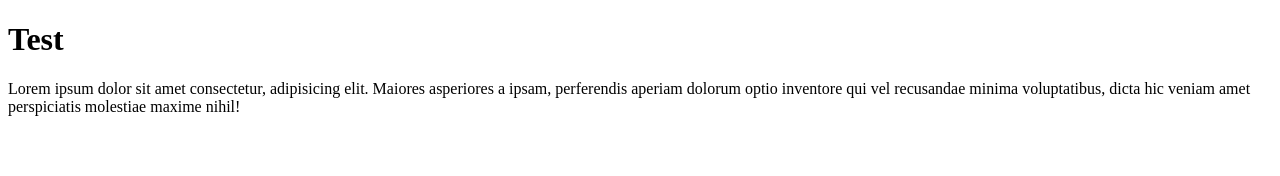
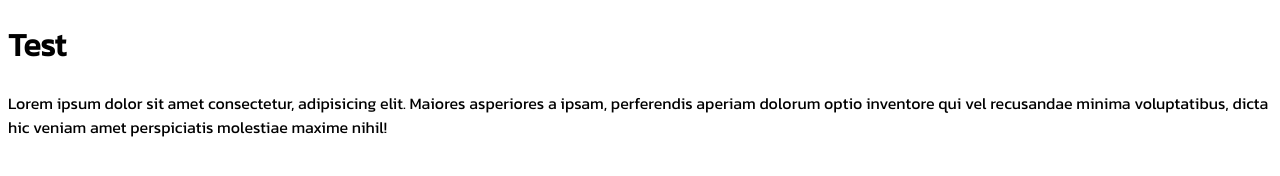
Before and after one commit to Kittiwut006/test, a plain HTML site: page index.html in a window 1280 px wide. Drawn offline with Linux system fonts and the light colour scheme.

Commit message:
update font

```diff
--- a/index.html
+++ b/index.html
@@ -5,6 +5,7 @@
     <meta http-equiv="X-UA-Compatible" content="IE=edge">
     <meta name="viewport" content="width=device-width, initial-scale=1.0">
     <title>Document</title>
+    <link rel="stylesheet" href="style.css">
 </head>
 <body>
     <h1>Test</h1>
--- /dev/null
+++ b/style.css
@@ -0,0 +1,5 @@
+@import url('https://fonts.googleapis.com/css2?family=Kanit&display=swap');
+
+body{
+    font-family: 'Kanit', sans-serif;
+}
```
